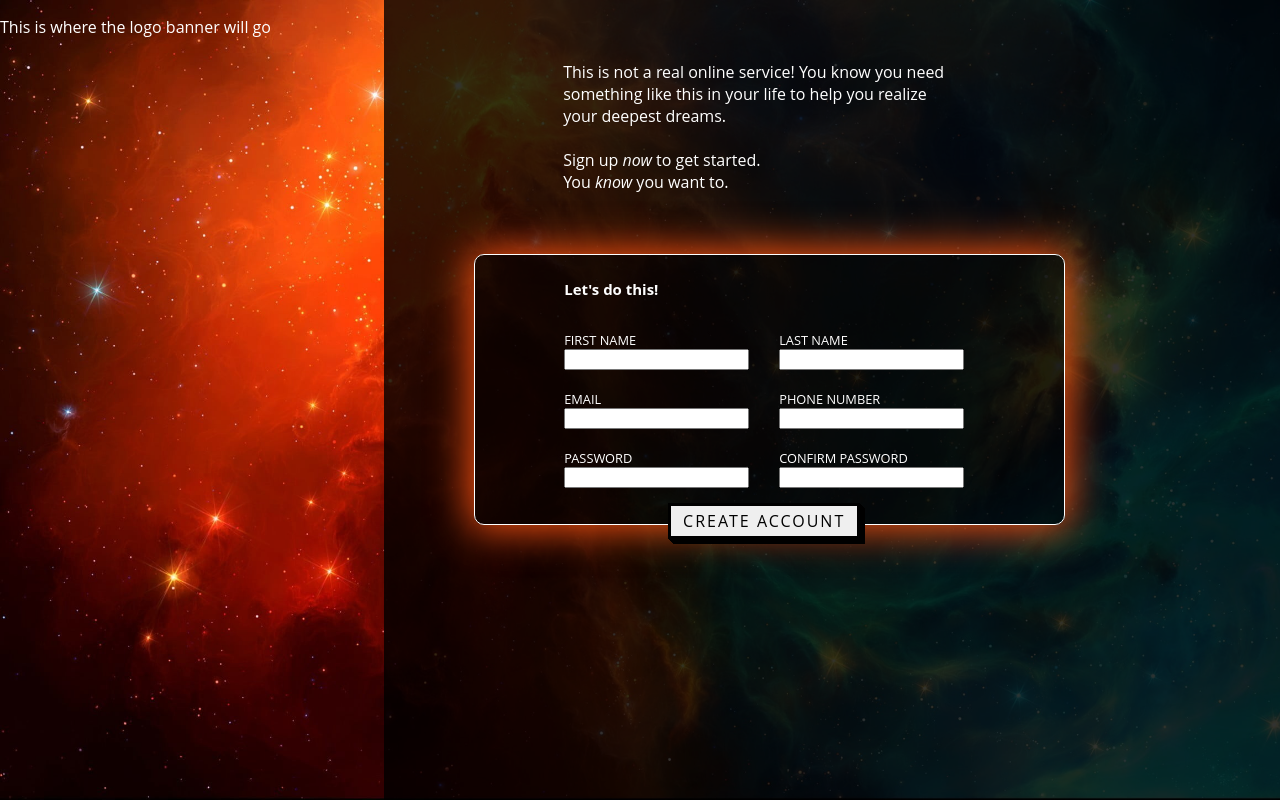
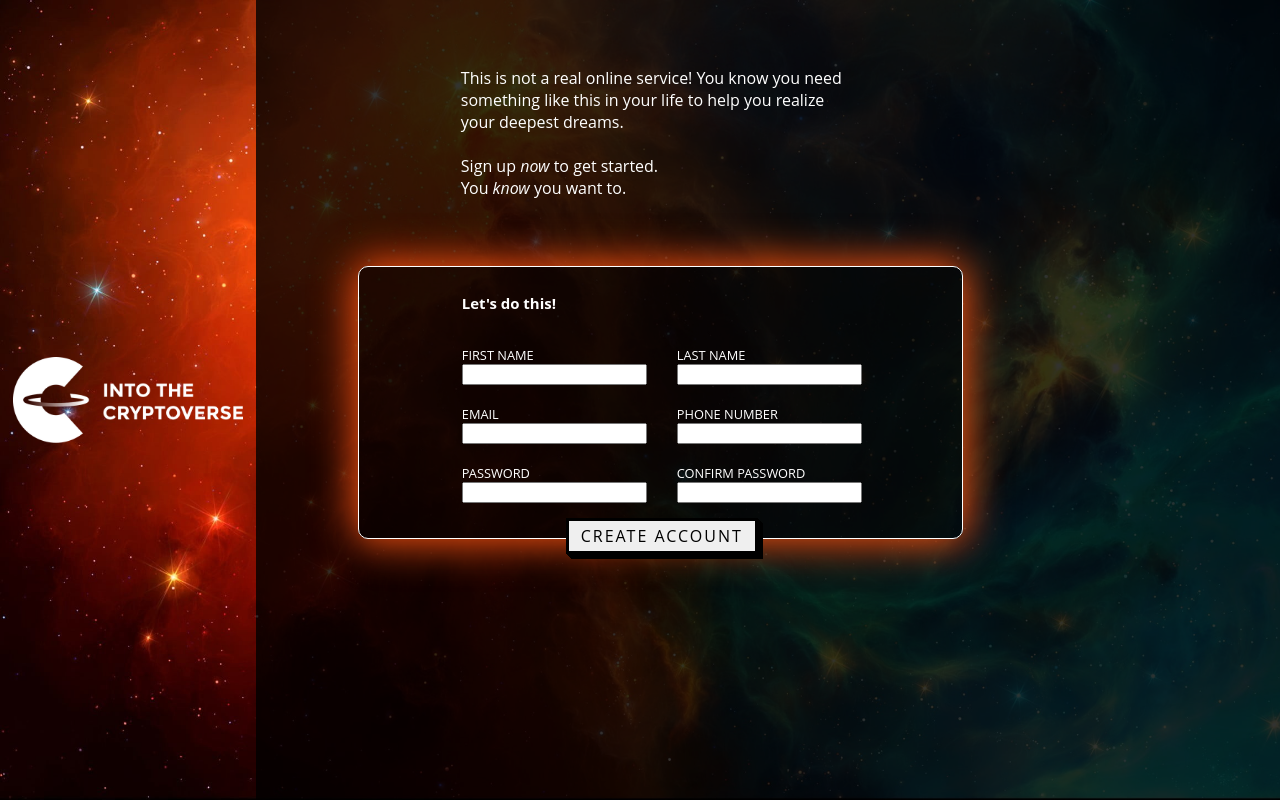
Before and after one commit to Sam-WebP/sign-up-form, a plain HTML site: page index.html in a window 1280 px wide. Drawn offline with Linux system fonts and the light colour scheme.

Commit message:
Added button password checking functionality and side logo with gif

```diff
--- a/index.html
+++ b/index.html
@@ -9,7 +9,7 @@
 </head>
 <body>
     <div class="picture-banner-container">
-        <p>This is where the logo banner will go</p>
+        <div class="logo-container"></div>
     </div>
 
     <div class="form-page-side">
@@ -48,7 +48,7 @@
                 </div>
             </form>
             <div class="button-container">
-                <button class="main-button" type="submit" form="my-form">Create Account</button>
+                <button id="main-button" type="submit" form="my-form">Create Account</button>
             </div>
         </div>
     </div>
--- a/script.js
+++ b/script.js
@@ -1,12 +1,29 @@
 const password = document.querySelector('#password');
 const confirmedPassword = document.querySelector('#confirmed-password');
+const mainButton = document.querySelector('#main-button');
 
 let checkMatch = (fieldOne, fieldTwo) => {
     if (fieldOne.value === fieldTwo.value) {
-        alert("There is a match");
-    };
+        return true;
+    }
 };
 
-confirmedPassword.addEventListener("input", function() {
-    checkMatch(password, confirmedPassword);
+let warnMatch = (fieldOne, fieldTwo) => {
+    if (!checkMatch(fieldOne, fieldTwo)) {
+        fieldTwo.style.border = "solid 2px red";
+       } else {
+        fieldTwo.style.border = "solid 3px green";
+       }
+}
+
+confirmedPassword.addEventListener("input", () => {
+    warnMatch(password, confirmedPassword);
 });
+
+mainButton.addEventListener("click", (event) => {
+    if (!checkMatch(password, confirmedPassword)) {
+        warnMatch(password, confirmedPassword);
+        event.preventDefault();
+        alert("The passwords do not match");
+    };
+});
--- a/styles.css
+++ b/styles.css
@@ -19,16 +19,30 @@ body {
 }
 
 .picture-banner-container {
+    background-image: url("flash-gif.gif");
     color: white;
-    width: 30%;
+    width: 20%;
     min-height: 100%;
     display: flex;
-    justify-content: flex-start;
+    justify-content: center;
+    align-items: center;
+
+}
+
+.logo-container {
+    background-image: url("into-the-crypto-version-logo-full-dark.webp");
+    background-size: contain;
+    background-repeat: no-repeat;
+    background-position: center;
+    width: 100%;
+    padding: 40%;
+    margin: 5%;
+    position: relative;
+    display: flex;
 }
 
 .form-page-side {
-
-    width: 70%;
+    width: 80%;
     min-height: 100vh;
     background-color: rgba(0, 0, 0, 0.8);
     display: flex;
```
Also changed, not shown: flash-gif.gif (added), into-the-crypto-version-logo-full-dark.webp (added).
